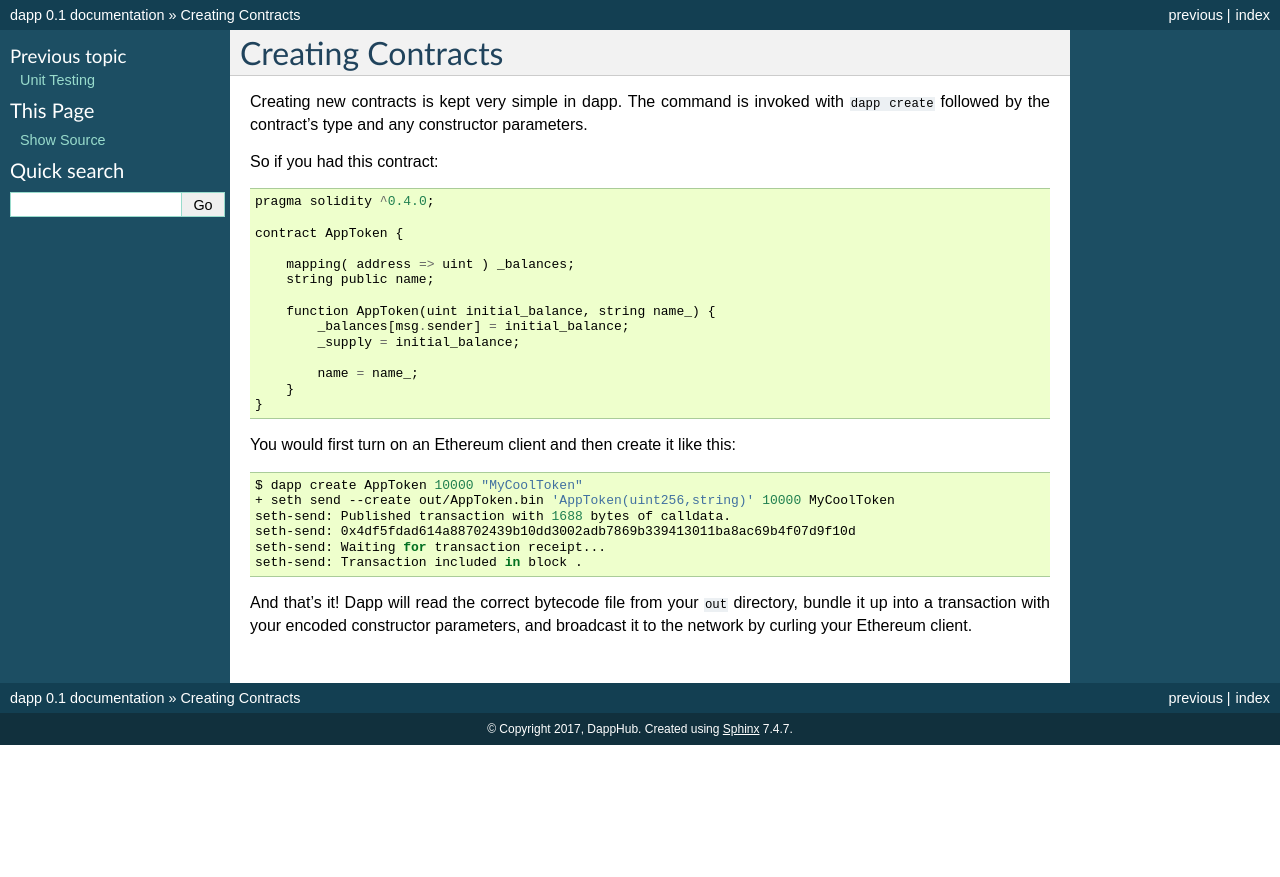
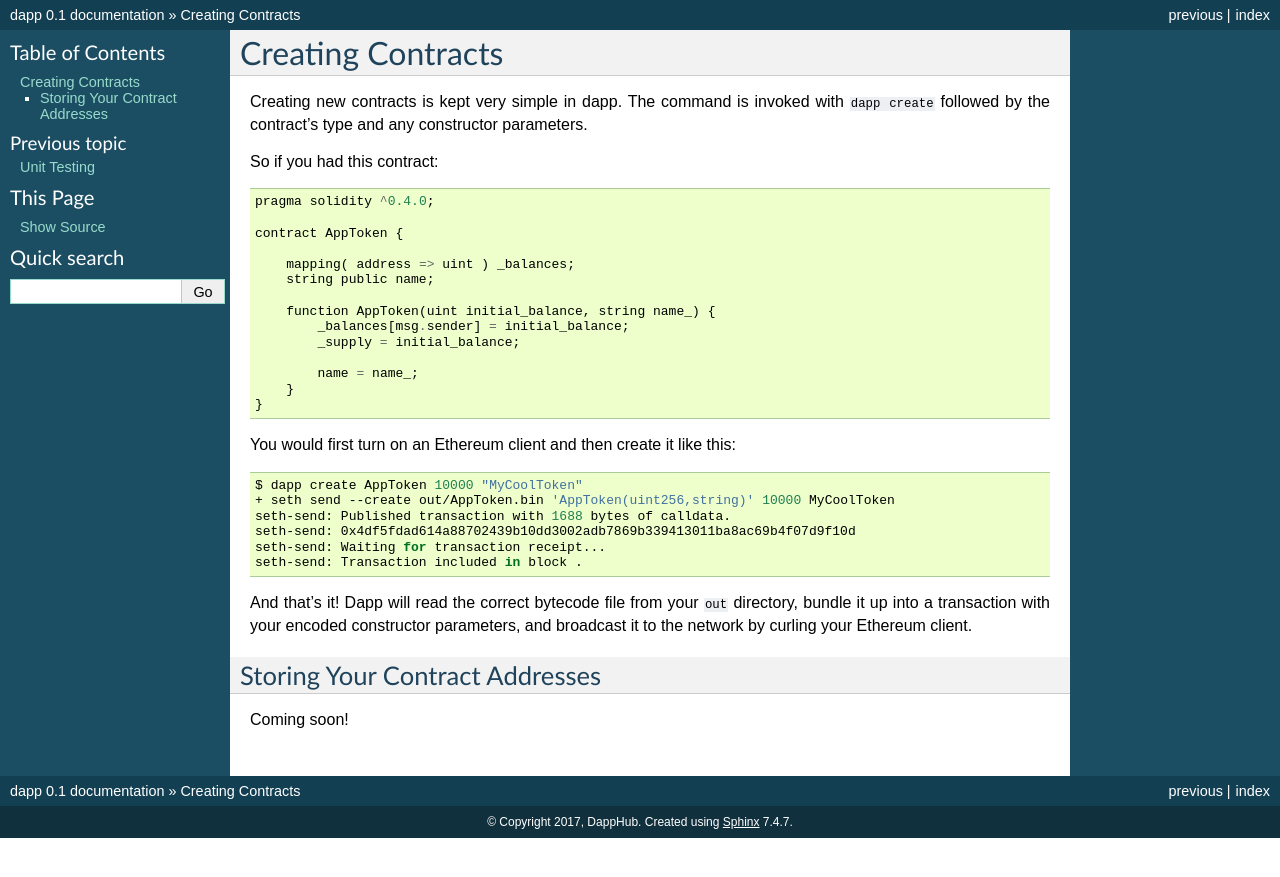
Before and after one commit to dapphub/dapptools, a Sphinx documentation site: the page built from docs/creating_contracts.rst, in a window 1280 px wide. Shown: the top 877 px of the page. Built offline with Sphinx 7.4.7, drawn with Linux system fonts in a browser that asks for light colours.

Commit message:
updated docs

```diff
--- a/docs/creating_contracts.rst
+++ b/docs/creating_contracts.rst
@@ -37,3 +37,8 @@ You would first turn on an Ethereum client and then create it like this:
     seth-send: Transaction included in block .
 
 And that's it! Dapp will read the correct bytecode file from your ``out`` directory, bundle it up into a transaction with your encoded constructor parameters, and broadcast it to the network by curling your Ethereum client.
+
+Storing Your Contract Addresses
+-------------------------------
+
+Coming soon!
```
